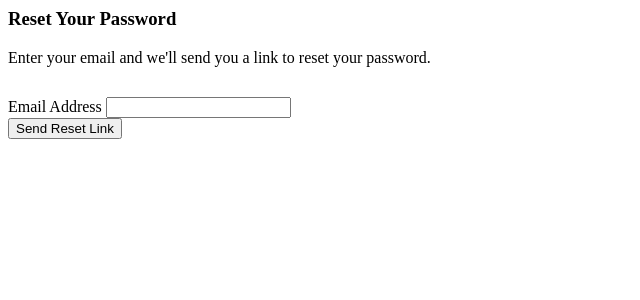
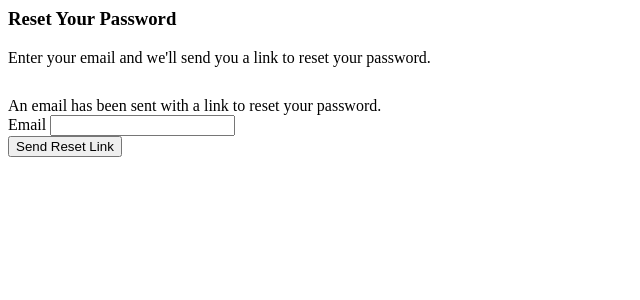
Before and after one commit to emilyliza/practice_repo, a Python web app: template public/app/templates/forgot.html in a window 1280 px wide. Shown: the top 300 px of the page, without its empty margins (0-640 px from the left). Run offline with Jinja, Linux system fonts and the light colour scheme; the template is opened without the code that fills it, so the values that code supplies are empty.

Commit message:
forgot password functionality

```diff
--- a/index.js
+++ b/index.js
@@ -139,6 +139,7 @@ require('./controllers/site')(app);
 require('./controllers/login')(app);
 require('./controllers/list')(app);
 require('./controllers/user')(app);
+require('./controllers/forgot')(app);
 
 
 // error handler
--- a/public/app/templates/forgot.html
+++ b/public/app/templates/forgot.html
@@ -8,22 +8,26 @@
 	</div>
 	<div class="col-sm-8 col-sm-pull-4">
 
-		<form role="form" novalidate class="jgs-form">
+		<div ng-hide="data.sent" style="padding-bottom: 30px;">Enter your email and we'll send you a link to reset your password.</div>
+		<div ng-show="data.sent" class="alert alert-success">An email has been sent with a link to reset your password.</div>
 
-			<div rv-hide="data:sent" style="padding-bottom: 30px;">Enter your email and we'll send you a link to reset your password.</div>
-			<div rv-show="data:sent" style="display: none;" class="alert alert-success">An email has been sent with a link to reset your password.</div>
 
-			<div class="row bt">
+		<form name="forgotForm"
+				role="form"
+				class="jgs-form"
+				ng-submit="forgot(data)" novalidate >
+
+			<div class="row" ng-hide="data.sent">
 				<div class="col-md-12">
-					<div class="form-group">
-						<label class="control-label" for="reset-email">Email Address</label>
-						<input type="text" class="form-control input-lg" id="reset-email" placeholder=""  />
+					<div class="form-group" show-errors>
+						<label>Email</label>
+						<input name="email" type="email" required class="form-control" pop-show="{{errors.email}}" pop="{{errors.email}}" pop-placement="right" ng-model="data.email" pop-append-to-body>
 					</div>
 				</div>
 			</div>
 
-			<div class="form-group btns">
-				<button type="button" class="btn btn-success pull-right">Send Reset Link</button>
+			<div class="form-group btns" ng-hide="data.sent">
+				<button type="submit" class="btn btn-success pull-right">Send Reset Link</button>
 			</div>
 
 		</form>
```
Also changed, not shown: controllers/forgot.js (added, +18 -0 lines), public/app/modules/Forgot.js (+42 -3 lines).
